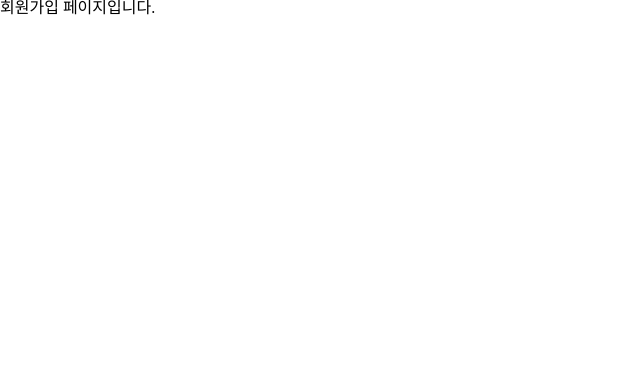
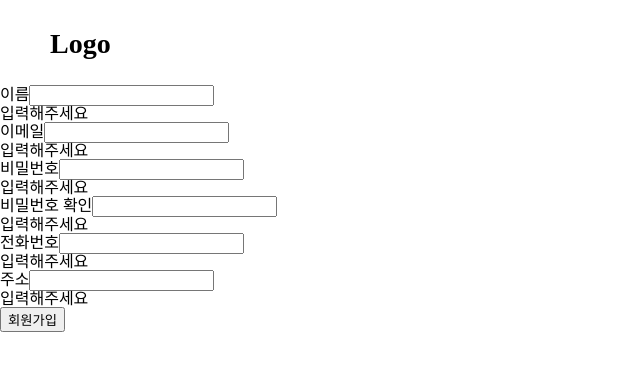
Before and after one commit to uiyeon831/book-shopping-mall-webapp, a React (Create React App) app: page /join in a window 1280 px wide. Shown: the top 370 px of the page, without its empty margins (0-640 px from the left). Built offline with nearby package versions, Linux system fonts and the light colour scheme.

Commit message:
Creating a Join Page Frame

```diff
--- a/src/pages/User/Join/Join.js
+++ b/src/pages/User/Join/Join.js
@@ -1,6 +1,7 @@
 //회원가입 페이지
 
 import React from "react";
+import './Join.css'
 
 class Join extends React.Component {
   constructor(){
@@ -8,9 +9,43 @@ class Join extends React.Component {
   }
   render(){
     return (
-      <div>
-        회원가입 페이지입니다.
-      </div>
+      <main className="join">
+        <p className="logo">Logo</p>
+        <form>
+          <div>
+            <label htmlFor="username">이름</label>
+            <input type="text" id="username" />
+            <div id="showUsernameMessage" class="showMessage">입력해주세요</div>
+          </div>
+          <div>
+            <label htmlFor="email">이메일</label>
+            <input type="text" id="email" />
+            <div id="showEmailMessage" class="showMessage">입력해주세요</div>
+          </div>
+          <div>
+            <label htmlFor="password">비밀번호</label>
+            <input type="password" id="password" />
+            <div id="showPasswordMessage" class="showMessage">입력해주세요</div>
+          </div>
+          <div>
+            <label htmlFor="repassword">비밀번호 확인</label>
+            <input type="password" id="repassword" />
+            <div id="showRepasswordMessage" class="showMessage">입력해주세요</div>
+          </div>
+          <div>
+            <label htmlFor="phoneNumber">전화번호</label>
+            <input type="number" id="phoneNumber" />
+            <div id="showPhoneNumberMessage" class="showMessage">입력해주세요</div>
+          </div>
+          <div>
+            <label htmlFor="address">주소</label>
+            <input type="text" id="address" />
+            <div id="showAddressMessage" class="showMessage">입력해주세요</div>
+          </div>
+          <button id="joinBtn">회원가입</button>
+
+        </form>
+      </main>
     );
   }
 }
```
Also changed, not shown: src/pages/User/Join/Join.css (added).
